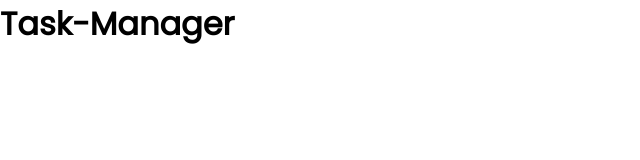
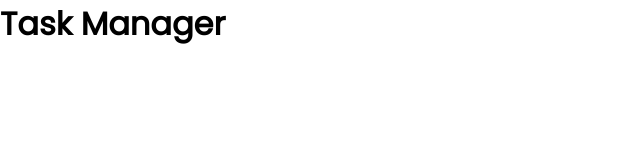
Before and after one commit to ahmedkhaled89/Task-Manager, an Angular app: page / in a window 1280 px wide. Shown: the top 160 px of the page, without its empty margins (0-640 px from the left). Built offline with nearby package versions, Linux system fonts and the light colour scheme.

Commit message:
Add string type to title

```diff
--- a/src/app/app.component.ts
+++ b/src/app/app.component.ts
@@ -6,8 +6,8 @@ import { RouterOutlet } from '@angular/router';
   standalone: true,
   imports: [RouterOutlet],
   templateUrl: './app.component.html',
-  styleUrl: './app.component.css'
+  styleUrl: './app.component.css',
 })
 export class AppComponent {
-  title = 'Task-Manager';
+  title: string = 'Task Manager';
 }
```
